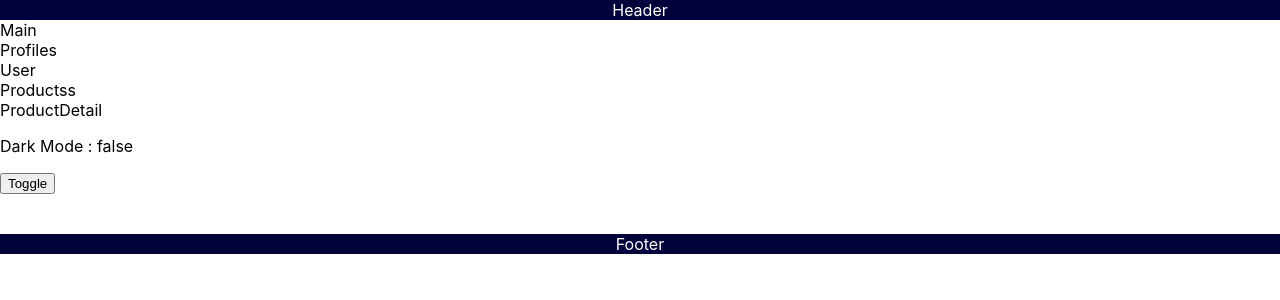
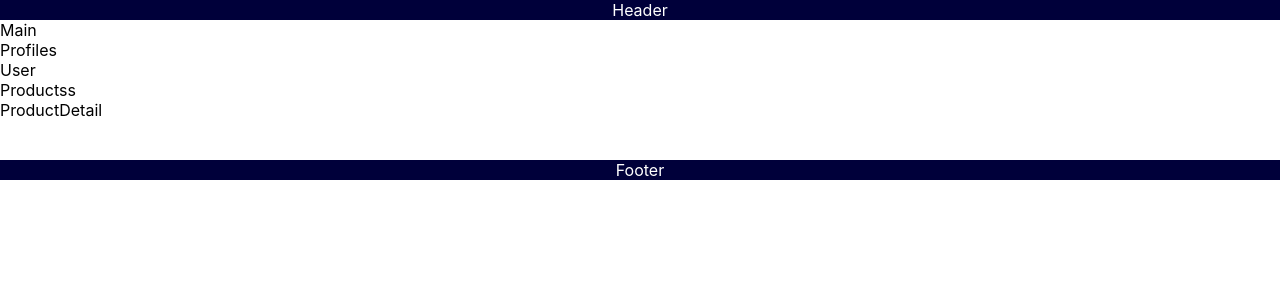
Before and after one commit to sangcheol-LEE/react_basic, a React (Create React App) app: page / in a window 1280 px wide. Shown: the top 300 px of the page. Built offline with nearby package versions, Linux system fonts and the light colour scheme.

Commit message:
code reset

```diff
--- a/src/AppTheme.tsx
+++ b/src/AppTheme.tsx
@@ -1,14 +1,13 @@
 import React,{ useContext } from 'react'
 import "./appTheme.css";
-import { DarkModeContext, DarkModeProvider } from './context/DarkModeContext';
 
 const AppTheme = () => {
    return (
-      <DarkModeProvider>
+      <>
          <Header />
          <Main />
          <Footer />
-      </DarkModeProvider>
+      </>
    )
 }
 
@@ -57,12 +56,9 @@ const Productss = () => {
 }
 
 const ProductDetail = () => {
-   const {darkMode, toggleDarkMode} = useContext(DarkModeContext)
    return (
       <div>
          ProductDetail
-         <p>Dark Mode : <span>{darkMode.toString()}</span></p>
-         <button onClick={() => toggleDarkMode()}>Toggle</button>
       </div>
    )
 }
--- a/src/context/DarkModeContext.tsx
+++ /dev/null
@@ -1,18 +0,0 @@
-import { createContext,useState } from "react";
-
-interface ContextType {
-   children : React.ReactNode
-}
-
-
-export const DarkModeContext = createContext<null>(null);
-
-export const DarkModeProvider:React.FC<ContextType> = ({children}) => {
-   const [darkMode, setDarkMode] = useState<boolean>(false);
-   const toggleDarkMode = () => setDarkMode((mode) => !mode);
-   return (
-      <DarkModeContext.Provider value={{darkMode, toggleDarkMode}}>
-         {children}
-      </DarkModeContext.Provider>
-   )
-}
```
